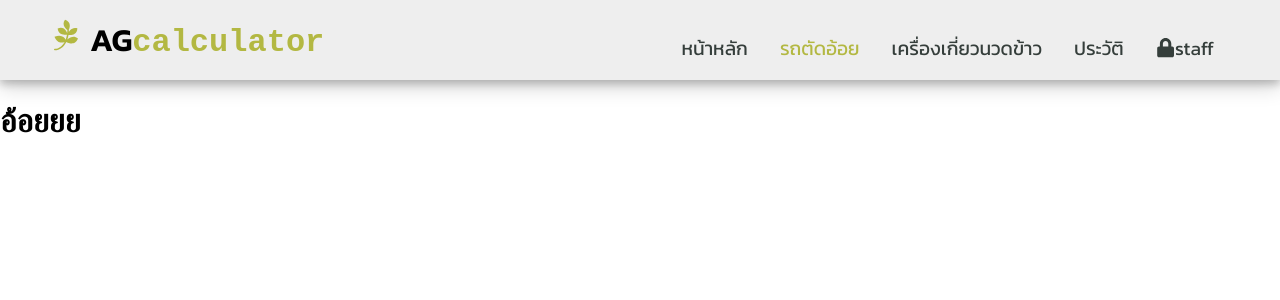
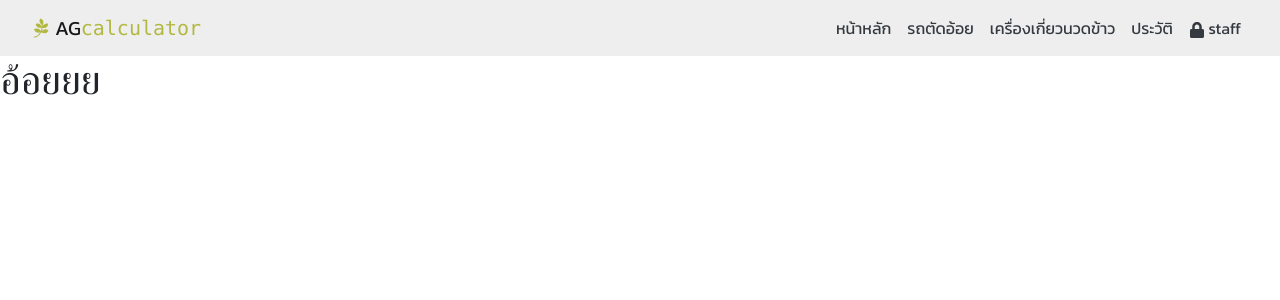
Before and after one commit to chakriyaP/chakriya-natthanicha-webapp, a React (Create React App) app: page /cane in a window 1280 px wide. Shown: the top 300 px of the page. Built offline with nearby package versions, Linux system fonts and the light colour scheme.

Commit message:
resposive all

```diff
--- a/public/index.html
+++ b/public/index.html
@@ -26,6 +26,11 @@
     -->
     <!-- add font -->
     <link href="https://fonts.googleapis.com/css2?family=Kanit:wght@300;400;500;600&display=swap" rel="stylesheet">
+    <!-- add bootstrap -->
+    <link rel="stylesheet" href="https://stackpath.bootstrapcdn.com/bootstrap/4.1.3/css/bootstrap.min.css" integrity="sha384-MCw98/SFnGE8fJT3GXwEOngsV7Zt27NXFoaoApmYm81iuXoPkFOJwJ8ERdknLPMO" crossorigin="anonymous">
+    <script src="https://code.jquery.com/jquery-3.3.1.slim.min.js" integrity="sha384-q8i/X+965DzO0rT7abK41JStQIAqVgRVzpbzo5smXKp4YfRvH+8abtTE1Pi6jizo" crossorigin="anonymous"></script>
+    <script src="https://cdnjs.cloudflare.com/ajax/libs/popper.js/1.14.3/umd/popper.min.js" integrity="sha384-ZMP7rVo3mIykV+2+9J3UJ46jBk0WLaUAdn689aCwoqbBJiSnjAK/l8WvCWPIPm49" crossorigin="anonymous"></script>
+    <script src="https://stackpath.bootstrapcdn.com/bootstrap/4.1.3/js/bootstrap.min.js" integrity="sha384-ChfqqxuZUCnJSK3+MXmPNIyE6ZbWh2IMqE241rYiqJxyMiZ6OW/JmZQ5stwEULTy" crossorigin="anonymous"></script>
     <title>React App</title>
   </head>
   <body>
--- a/src/App.js
+++ b/src/App.js
@@ -29,7 +29,7 @@ function App() {
           <Home />
         </Route>
         <Route path="/">
-          <Home></Home>
+          {/* <Home></Home> */}
         </Route>
       </Switch>
     </Router>
--- a/src/assets/css/navigationBar.css
+++ b/src/assets/css/navigationBar.css
@@ -1,143 +1,11 @@
-.navbar {
+.font {
   font-family: "Kanit", sans-serif;
-  background-color: #eee;
-  height: 80px;
-  display: flex;
-  justify-content: space-between;
-  align-items: center;
-  font-size: 1.2rem;
-  position: sticky;
-  top: 0;
-  z-index: 999;
-  box-shadow: 0 4px 8px 0 rgba(0, 0, 0, 0.2), 0 6px 20px 0 rgba(0, 0, 0, 0.19);
 }
 
-.navbar .navbar-container {
-  display: flex;
-  justify-content: space-between;
-  height: 80px;
-  color: "#000";
-  align-items: center;
+.primary-bg {
+  background-color: #eee;
 }
 
-.navbar .container {
-  width: 100%;
-  margin-right: auto;
-  margin-left: auto;
-  padding-right: 50px;
-  padding-left: 50px;
-}
-
-.navbar .navbar-logo {
-  color: #000;
-  cursor: pointer;
-  text-decoration: none;
-  font-size: 2rem;
-  font-weight: 700;
-  z-index: 999;
-}
-
-.navbar .navbar-logo #faPagelines, .navbar .navbar-logo samp {
+.second-cl {
   color: #B3B842;
 }
-
-.navbar .navbar-icon {
-  margin-right: 0.5rem;
-}
-
-.menu-icon {
-  display: none;
-}
-
-.nav-menu {
-  display: flex;
-  align-items: center;
-  justify-content: center;
-  list-style: none;
-  text-align: center;
-  justify-content: end;
-}
-
-.nav-menu .nav-item {
-  height: 80px;
-  color: #000;
-}
-
-.nav-menu .nav-item:hover {
-  color: #B3B842;
-}
-
-.nav-menu .nav-links {
-  color: #000000;
-  display: flex;
-  align-items: center;
-  text-decoration: none;
-  padding: 0.5rem 1rem;
-  height: 100%;
-}
-
-@media screen and (max-width: 960px) {
-  .navbar-container {
-    box-shadow: 0 4px 8px 0 rgba(0, 0, 0, 0.2), 0 6px 20px 0 rgba(0, 0, 0, 0.19);
-  }
-  .nav-menu {
-    display: flex;
-    flex-direction: column;
-    width: 100%;
-    height: 56.5vh;
-    position: absolute;
-    top: -600px;
-    left: 0;
-    opacity: 1;
-    transition: all 0.9s ease;
-    background: #eee;
-  }
-  .nav-menu .nav-links {
-    text-align: center;
-    padding: 2rem;
-    width: 100%;
-    display: table;
-    z-index: -1;
-  }
-  .nav-menu .nav-links:hover {
-    transition: all 0.3s ease;
-    color: #B3B842;
-  }
-  .nav-menu .nav-item {
-    width: 100%;
-  }
-  .nav-menu.active {
-    background: #eee;
-    left: 0;
-    top: 60px;
-    z-index: -1;
-    opacity: 0.9;
-    transition: all 0.6s ease;
-    width: 100%;
-  }
-  .nav-menu.active .nav-item {
-    width: 120%;
-    z-index: -1;
-    border-bottom: 2px solid #B3B842;
-  }
-  .navbar-logo {
-    position: absolute;
-    top: 0;
-    left: 0;
-    transform: translate(25%, 50%);
-  }
-  .menu-icon {
-    display: block;
-    position: absolute;
-    top: 0;
-    right: 0;
-    z-index: 999;
-    transform: translate(-100%, 60%);
-    font-size: 1.8rem;
-    cursor: pointer;
-  }
-  .fa-times {
-    color: #fff;
-    font-size: 2rem;
-  }
-}
--- a/src/assets/scss/common.scss
+++ b/src/assets/scss/common.scss
@@ -1,4 +1,4 @@
 $PRIMARYCOLOR : #eee;
 $SECONDCOLOR : #B3B842;
-$third : #353E3B;
-$font: 'Kanit', sans-serif;
+$THIRD : #353E3B;
+$FONT: 'Kanit', sans-serif;
--- a/src/assets/scss/navigationBar.scss
+++ b/src/assets/scss/navigationBar.scss
@@ -1,167 +1,182 @@
 @import "./common";
 
-.navbar {
-   font-family: $font;
-    background-color: $PRIMARYCOLOR;
-    height: 80px;
-    display: flex;
-    justify-content: space-between;
-    align-items: center;
-    font-size: 1.2rem;
-    position: sticky;
-    top: 0;
-    z-index: 999;
-    box-shadow: 0 4px 8px 0 rgba(0, 0, 0, 0.2), 0 6px 20px 0 rgba(0, 0, 0, 0.19);
+.font {
+  font-family: $FONT;
+}
+.primary-bg {
+  background-color: $PRIMARYCOLOR;
+}
 
-    .navbar-container {
-        display: flex;
-        justify-content: space-between;
-        height: 80px;
-        color: "#000";
-        align-items: center;
+.second-cl{
+  color: $SECONDCOLOR;
+}
+@media screen and (max-width: 960px) {
 
-    }
-    .container {
-        width: 100%;
-        margin-right: auto;
-        margin-left: auto;
-        padding-right: 50px;
-        padding-left: 50px;
-    }
-    .navbar-logo {
-        color: #000;
-        cursor: pointer;
-        text-decoration: none;
-        font-size: 2rem;
-        font-weight: 700;
-      z-index: 999;
-
-
-        #faPagelines, samp {
-            color: $SECONDCOLOR;
-        }
-    }
-
-    .navbar-icon {
-        margin-right: 0.5rem;
-      }
-  }
-
-  .menu-icon {
-    display: none;
 }
 
 
-.nav-menu {
-    display: flex;
-    align-items: center;
-    justify-content: center;
-    list-style: none;
-    text-align: center;
-    justify-content: end;
+// .navbar {
+//     font-family: $font;
+//     background-color: $PRIMARYCOLOR;
+//     height: 80px;
+//     display: flex;
+//     justify-content: space-between;
+//     align-items: center;
+//     font-size: 1.5rem;
+//     position: sticky;
+//     top: 0;
+//     z-index: 999;
+//     box-shadow: 0 4px 8px 0 rgba(0, 0, 0, 0.2), 0 6px 20px 0 rgba(0, 0, 0, 0.19);
+
+//     .navbar-container {
+//         display: flex;
+//         justify-content: space-between;
+//         height: 80px;
+//         color: "#000";
+//         align-items: center;
+
+//     }
+//     .container {
+//         width: 100%;
+//         margin-right: auto;
+//         margin-left: auto;
+//         padding-right: 50px;
+//         padding-left: 50px;
+//     }
+//     .navbar-logo {
+//         color: #000;
+//         cursor: pointer;
+//         text-decoration: none;
+//         font-size: 2rem;
+//         font-weight: 700;
+//       z-index: 999;
 
 
-    .nav-item {
-        height: 80px;
-        color: #000;
-    }
+//         #faPagelines, samp {
+//             color: $SECONDCOLOR;
+//         }
+//     }
 
-    .nav-item:hover {
-        color: $SECONDCOLOR;
+//     .navbar-icon {
+//         margin-right: 0.5rem;
+//       }
+//   }
+
+//   .menu-icon {
+//     display: none;
+// }
 
 
-    }
+// .nav-menu {
+//     display: flex;
+//     align-items: center;
+//     justify-content: center;
+//     list-style: none;
+//     text-align: center;
+//     justify-content: end;
 
-    .nav-links {
-        color: #000000;
-        display: flex;
-        align-items: center;
-        text-decoration: none;
-        padding: 0.5rem 1rem;
-        height: 100%;
-    }
-}
+
+//     .nav-item {
+//         height: 80px;
+//         color: #000;
+//     }
+
+//     .nav-item:hover {
+//         color: $SECONDCOLOR;
+
+
+//     }
+
+//     .nav-links {
+//         color: #000000;
+//         display: flex;
+//         align-items: center;
+//         text-decoration: none;
+//         padding: 0.5rem 1rem;
+//         height: 100%;
+//     }
+// }
 
 
 
-@media screen and (max-width: 960px) {
-    .navbar-container {
-        box-shadow: 0 4px 8px 0 rgba(0, 0, 0, 0.2), 0 6px 20px 0 rgba(0, 0, 0, 0.19);
-    }
+// @media screen and (max-width: 960px) {
+//     .navbar-container {
+//         box-shadow: 0 4px 8px 0 rgba(0, 0, 0, 0.2), 0 6px 20px 0 rgba(0, 0, 0, 0.19);
+//     }
 
 
-    .nav-menu {
-      display: flex;
-      flex-direction: column;
-      width: 100%;
-      height: 56.5vh;
-      position: absolute;
-      top: -600px;  //600px
-      left: 0;
+//     .nav-menu {
+//       display: flex;
+//       flex-direction: column;
+//       max-width: 100%;
+//       height: 56.5vh;
+//       position: absolute;
+//       top: -600px;  //600px
+//       left: 0;
 
-      opacity: 1;
-      transition: all 0.9s ease;
-      background:$PRIMARYCOLOR;
+//       opacity: 1;
+//       transition: all 0.9s ease;
+//       background:$PRIMARYCOLOR;
 
-      .nav-links {
-        text-align: center;
-        padding: 2rem;
-        width: 100%;
-        display: table;
-        z-index: -1;
+//       .nav-links {
+//         text-align: center;
+//         // padding: 2rem;
+//         max-width: 100%;
+//         display: table;
+//         z-index: -1;
 
-      }
-      .nav-links:hover {
-        // transform: scale(1.2);
-        transition: all 0.3s ease;
-        color: $SECONDCOLOR;
-       }
+//       }
+//       .nav-links:hover {
+//         // transform: scale(1.2);
+//         transition: all 0.3s ease;
+//         color: $SECONDCOLOR;
+//        }
 
-       .nav-item{
-         width: 100%;
-       }
-    }
+//        .nav-item{
+//          width: 100%;
+//        }
+//     }
 
-    .nav-menu.active {
-        background:$PRIMARYCOLOR;
-        left: 0;
-        top: 60px;
-        z-index: -1;
-        opacity: 0.9;
-        transition: all 0.6s ease;
-        width: 100%;
-        // background-color: royalblue;
-        .nav-item {
-            width: 120%;
-            z-index: -1;
-            // background-color: saddlebrown;
-            border-bottom: 2px solid $SECONDCOLOR
-        }
+//     .nav-menu.active {
+//         background:$PRIMARYCOLOR;
+//         left: 0;
+//         top: 60px;
+//         z-index: -1;
+//         opacity: 0.9;
+//         transition: all 0.6s ease;
+//         width: 100%;
+//         // background-color: royalblue;
+//         .nav-item {
+//             width: 100%;
+//             z-index: -1;
+//             // background-color: saddlebrown;
+//             border-bottom: 2px solid $SECONDCOLOR
+//         }
 
 
-    }
-    .navbar-logo {
-      position: absolute;
-      top: 0;
-      left: 0;
-      transform: translate(25%, 50%);
-    }
+//     }
+//     .navbar-logo {
+//       position: absolute;
+//       top: 0;
+//       left: 0;
+//       transform: translate(25%, 50%);
+//     }
 
-    .menu-icon {
-      display: block;
-      position: absolute;
-      top: 0;
-      right: 0;
-      z-index: 999;
-      transform: translate(-100%, 60%);
-      font-size: 1.8rem;
-      cursor: pointer;
-    }
+//     .menu-icon {
+//       display: block;
+//       position: absolute;
+//       top: 0;
+//       right: 0;
+//       z-index: 999;
+//       transform: translate(-100%, 60%);
+//       font-size: 1.8rem;
+//       cursor: pointer;
+//     }
 
-    .fa-times {
-      color: #fff;
-      font-size: 2rem;
-    }
+//     .fa-times {
+//       color: #fff;
+//       font-size: 2rem;
+//     }
 
 
-}
+// }
--- a/src/components/NavigationBar.js
+++ b/src/components/NavigationBar.js
@@ -9,75 +9,51 @@ function Navbar() {
   const [click, setClick] = useState(false);
 
   const handleClick = () => setClick(!click);
-  const closeMobileMenu = () => setClick(false);
-  const location = useLocation();
+  return (
+    <nav class="navbar navbar-expand-md navbar-light primary-bg font sticky-top">
+      <div class="container-fluid">
+        <Link to="/" class="navbar-brand">
+          <FaPagelines className="mr-1 mb-1 second-cl" />
+          AG<samp className="second-cl">calculator</samp>
+        </Link>
+        <button
+          class="navbar-toggler"
+          type="button"
+          data-toggle="collapse"
+          data-target="#narbarResposive"
+        >
+          {click ? <FaTimes /> : <FaBars />}
 
-  const isCurrentPage = (page) => {
-    return location.pathname == page ? "#B3B842" : "#353E3B";
-  };
-  return (
-    <nav className="navbar">
-      <div className="navbar-container container">
-        <Link to="/" className="navbar-logo" onClick={closeMobileMenu}>
-          <FaPagelines id="faPagelines" className="navbar-icon" />
-          AG<samp>calculator</samp>
-        </Link>
-        <div className="menu-icon" onClick={handleClick}>
-          {click ? <FaTimes /> : <FaBars />}
-        </div>
-        <ul className={click ? "nav-menu active" : "nav-menu"}>
-          <li className="nav-item">
-            <Link
-              to="/"
-              className="nav-links"
-              onClick={closeMobileMenu}
-              style={{ color: isCurrentPage("/") }}
-            >
+        </button>
+        <div class="collapse navbar-collapse" id="narbarResposive">
+          <ul class="navbar-nav ml-auto primary-bg">
+            <li class="nav-item">
+              <Link to="/" class="nav-link active text-dark">
                 หน้าหลัก
               </Link>
             </li>
-          <li className="nav-item">
-            <Link
-              to="/cane"
-              className="nav-links"
-              onClick={closeMobileMenu}
-              style={{ color: isCurrentPage("/cane") }}
-            >
+            <li class="nav-item">
+              <Link to="/cane" class="nav-link text-dark">
                 รถตัดอ้อย
               </Link>
             </li>
-          <li className="nav-item">
-            <Link
-              to="/rice"
-              className="nav-links"
-              onClick={closeMobileMenu}
-              style={{ color: isCurrentPage("/rice") }}
-            >
+            <li class="nav-item">
+              <Link to="/rice" class="nav-link text-dark">
                 เครื่องเกี่ยวนวดข้าว
               </Link>
             </li>
-
-          <li className="nav-item">
-            <Link
-              to="/history"
-              className="nav-links"
-              onClick={closeMobileMenu}
-              style={{ color: isCurrentPage("/history") }}
-            >
+            <li class="nav-item">
+              <Link to="/history" class="nav-link text-dark">
                 ประวัติ
               </Link>
             </li>
-          <li className="nav-item">
-            <Link
-              to="/staff"
-              className="nav-links"
-              onClick={closeMobileMenu}
-              style={{ color: isCurrentPage("/staff") }}
-            >
+            <li class="nav-item">
+              <Link to="/staff" class="nav-link text-dark">
                 <FaLock /> staff
               </Link>
             </li>
           </ul>
+        </div>
       </div>
     </nav>
   );
```
Lines whose indentation alone changed are shown as unchanged.
